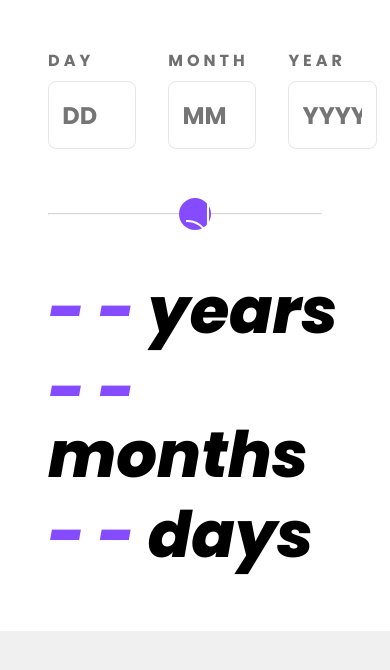
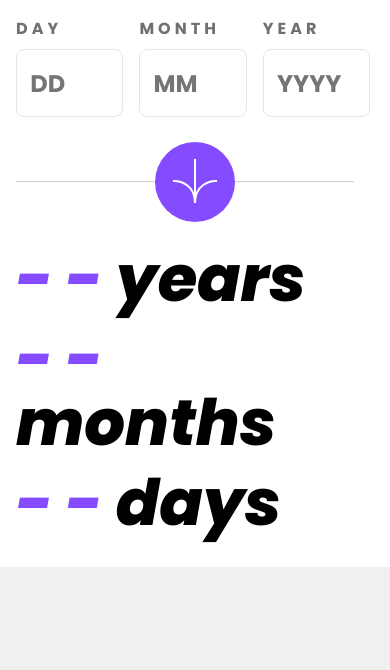
Before and after one commit to Esphalon/age-calculator-app, a website built with Vite: page index.html in a window 390 px wide. Built offline with nearby package versions, Linux system fonts and the light colour scheme.

Commit message:
Latest styling updates for mobile

```diff
--- a/style.css
+++ b/style.css
@@ -30,7 +30,12 @@
   padding: 4rem;
 }
 .padding-large{
-  padding: 3rem;
+  padding: 1rem;
+}
+@media(min-width: 47em){
+  .padding-large{
+    padding: 3rem;
+  }
 }
 .padding-medium{
   padding: 1.5rem;
@@ -70,8 +75,14 @@ main{
 
 .input-fields{
   display: flex;
-  gap: 2rem;
+  gap: 1rem;
 }
+@media(min-width: 47em){
+  .input-fields{
+    gap: 2rem;
+  }
+}
+
 .input{
   display: flex;
   flex-direction: column;
@@ -132,8 +143,8 @@ main{
     top: 50%;
     left: 50%;
     transform: translate(-50%, -50%);
-    height: 32px;
-    width: 32px;
+    height: 80px;
+    width: 80px;
   }
 }
 
```
